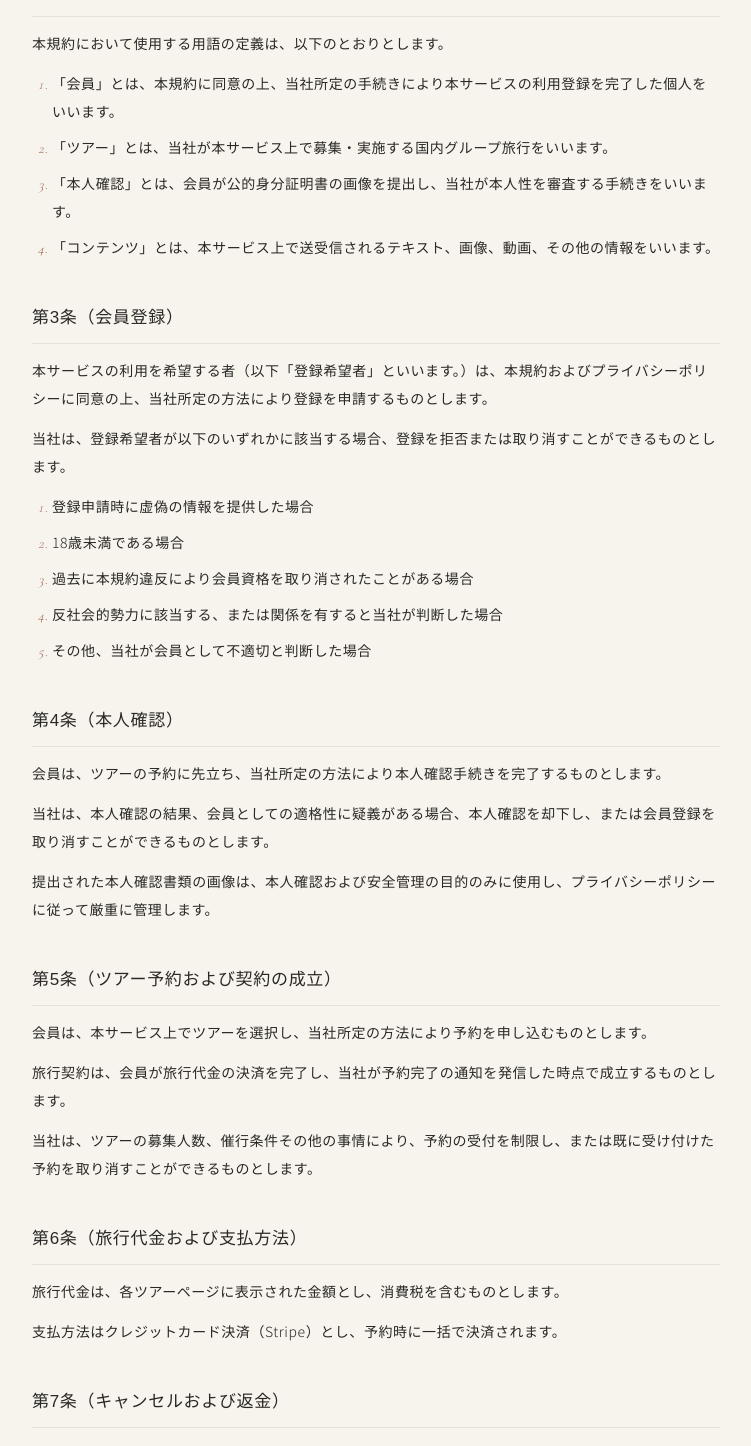
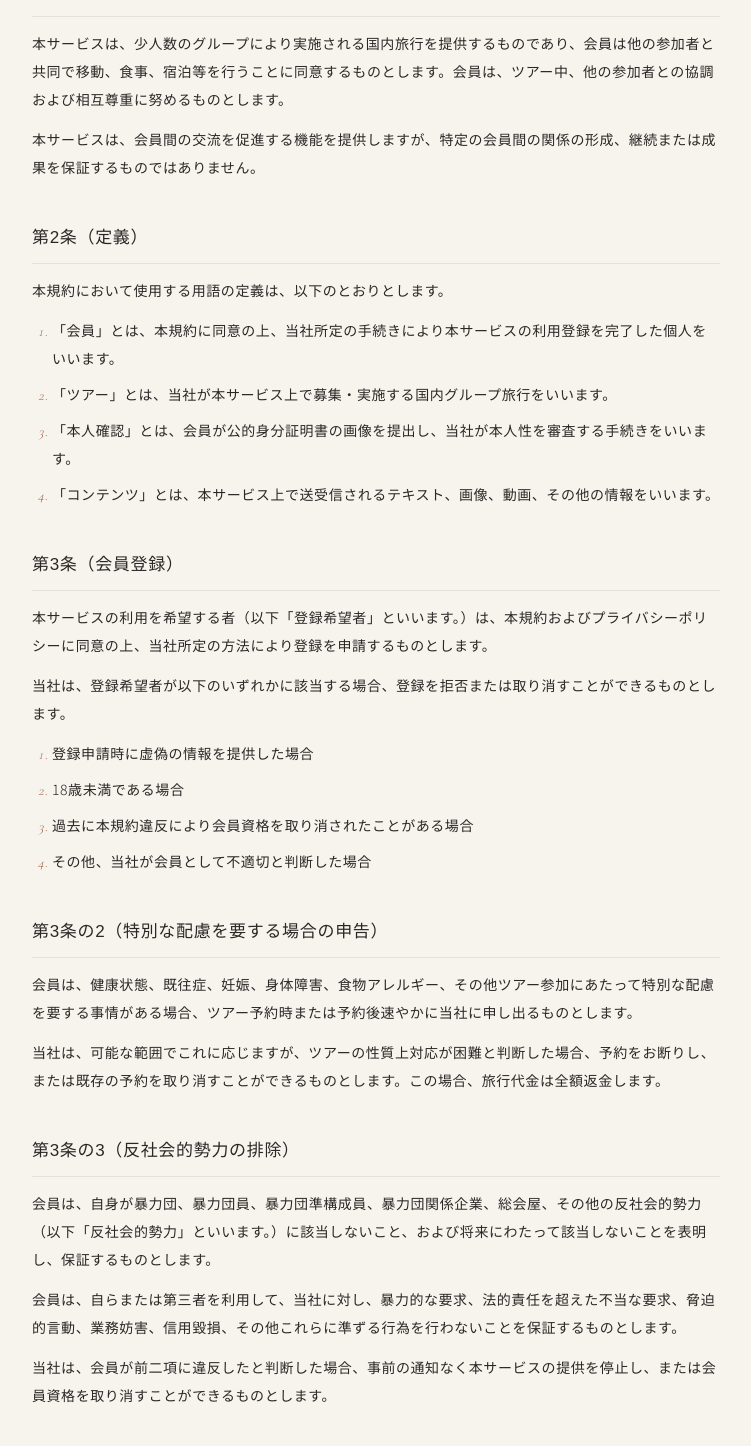
Before and after one commit to kimura-jane/retrip, a Next.js app: page /terms in a window 1280 px wide. Shown: the part 806-2252 px from the top of the page, without its empty margins (264-1015 px from the left). Built offline with nearby package versions, Linux system fonts and the light colour scheme; no server answers.

Commit message:
feat: 利用規約に旅行・交流リスク対応条項を追加

```diff
--- a/src/app/(main)/terms/page.tsx
+++ b/src/app/(main)/terms/page.tsx
@@ -43,6 +43,16 @@ export default function TermsPage() {
             </p>
           </Article>
 
+          {/* 第1条の2 */}
+          <Article title="第1条の2（本サービスの性質）">
+            <p>
+              本サービスは、少人数のグループにより実施される国内旅行を提供するものであり、会員は他の参加者と共同で移動、食事、宿泊等を行うことに同意するものとします。会員は、ツアー中、他の参加者との協調および相互尊重に努めるものとします。
+            </p>
+            <p>
+              本サービスは、会員間の交流を促進する機能を提供しますが、特定の会員間の関係の形成、継続または成果を保証するものではありません。
+            </p>
+          </Article>
+
           {/* 第2条 */}
           <Article title="第2条（定義）">
             <p>本規約において使用する用語の定義は、以下のとおりとします。</p>
@@ -69,10 +79,32 @@ export default function TermsPage() {
                 "登録申請時に虚偽の情報を提供した場合",
                 "18歳未満である場合",
                 "過去に本規約違反により会員資格を取り消されたことがある場合",
-                "反社会的勢力に該当する、または関係を有すると当社が判断した場合",
                 "その他、当社が会員として不適切と判断した場合",
               ]}
             />
+          </Article>
+
+          {/* 第3条の2 */}
+          <Article title="第3条の2（特別な配慮を要する場合の申告）">
+            <p>
+              会員は、健康状態、既往症、妊娠、身体障害、食物アレルギー、その他ツアー参加にあたって特別な配慮を要する事情がある場合、ツアー予約時または予約後速やかに当社に申し出るものとします。
+            </p>
+            <p>
+              当社は、可能な範囲でこれに応じますが、ツアーの性質上対応が困難と判断した場合、予約をお断りし、または既存の予約を取り消すことができるものとします。この場合、旅行代金は全額返金します。
+            </p>
+          </Article>
+
+          {/* 第3条の3 */}
+          <Article title="第3条の3（反社会的勢力の排除）">
+            <p>
+              会員は、自身が暴力団、暴力団員、暴力団準構成員、暴力団関係企業、総会屋、その他の反社会的勢力（以下「反社会的勢力」といいます。）に該当しないこと、および将来にわたって該当しないことを表明し、保証するものとします。
+            </p>
+            <p>
+              会員は、自らまたは第三者を利用して、当社に対し、暴力的な要求、法的責任を超えた不当な要求、脅迫的言動、業務妨害、信用毀損、その他これらに準ずる行為を行わないことを保証するものとします。
+            </p>
+            <p>
+              当社は、会員が前二項に違反したと判断した場合、事前の通知なく本サービスの提供を停止し、または会員資格を取り消すことができるものとします。
+            </p>
           </Article>
 
           {/* 第4条 */}
@@ -85,6 +117,9 @@ export default function TermsPage() {
             </p>
             <p>
               提出された本人確認書類の画像は、本人確認および安全管理の目的のみに使用し、プライバシーポリシーに従って厳重に管理します。
+            </p>
+            <p>
+              当社は、本人確認書類の記載に基づき、会員が18歳以上であることを確認します。18歳未満であることが判明した場合、当社は会員登録を取り消し、既存の予約についても取り消すものとします。
             </p>
           </Article>
 
@@ -136,10 +171,23 @@ export default function TermsPage() {
             </p>
           </Article>
 
+          {/* 第7条の2 */}
+          <Article title="第7条の2（集合時間および無連絡不参加）">
+            <p>
+              会員は、当社が指定する集合時間および集合場所に、定刻までに集合するものとします。定刻を過ぎても集合されない場合、当社は当該会員を無連絡不参加として取り扱い、他の参加者への影響を最小限にするためツアーを予定どおり出発することがあります。
+            </p>
+            <p>
+              この場合、当該会員に対する追加の運送手配は行わず、旅行代金の返金も行いません。
+            </p>
+          </Article>
+
           {/* 第8条 */}
           <Article title="第8条（当社によるツアー中止・変更）">
             <p>
               当社は、天候、災害、交通機関の運休、最少催行人員に満たないこと、その他やむを得ない事由が生じた場合、ツアーの中止または内容の変更を行うことがあります。
+            </p>
+            <p>
+              ツアーの最少催行人員に関する判断は、原則としてツアー出発日の3日前の日本時間午前0時（すなわちツアー出発日の4日前の終了時点）を基準として行い、当該時点で最少催行人員に達していない場合、当社はツアーを中止し、旅行代金の全額を返金します。中止の通知は、判断後速やかに登録メールアドレスおよび本サービス上のチャット等を通じて行います。
             </p>
             <p>
               当社の都合によりツアーを中止した場合、旅行代金の全額を返金します。ただし、返金以外の損害（旅行のために準備した費用、機会損失等）については、当社の故意または重過失による場合を除き、責任を負わないものとします。
@@ -155,6 +203,7 @@ export default function TermsPage() {
                 "犯罪行為に関連する行為",
                 "他の会員、当社、または第三者の権利、名誉、プライバシーを侵害する行為",
                 "他の会員に対する誹謗中傷、嫌がらせ、差別、性的言動、しつこい連絡等の迷惑行為",
+                "他の会員に対して、本サービス外での連絡先の交換を要求し、または誘導する行為",
                 "本人確認書類の偽造、他人へのなりすまし、複数アカウントの作成",
                 "本サービスのチャット機能を利用した勧誘、宗教活動、政治活動、営業活動",
                 "本サービスの運営を妨害する行為、不正アクセス、リバースエンジニアリング",
@@ -170,6 +219,16 @@ export default function TermsPage() {
             </p>
             <p>
               前項による措置により会員に生じた損害について、当社は責任を負わないものとします。
+            </p>
+          </Article>
+
+          {/* 第10条の2 */}
+          <Article title="第10条の2（コンテンツに関する通報および削除申立て）">
+            <p>
+              会員は、本サービス上に他の会員が投稿したコンテンツについて、法令違反、権利侵害、その他本規約に違反する内容であると認めるときは、本サービス上のお問い合わせフォームまたは指定の通報窓口を通じて当社に通報することができます。
+            </p>
+            <p>
+              当社は、通報を受けた場合、当社の裁量により、当該コンテンツの削除、投稿者への注意喚起、または第10条に基づく措置を講じることができるものとします。ただし、当社は通報された内容の真偽および違法性について、司法判断に代わる判断を行う義務を負うものではありません。
             </p>
           </Article>
 
@@ -194,12 +253,34 @@ export default function TermsPage() {
             <p>
               当社の債務不履行または不法行為に基づく損害賠償責任は、当社の故意または重過失による場合を除き、当該会員が過去12ヶ月間に当社に支払った金額を上限とします。
             </p>
+            <p>
+              会員の手荷物、貴重品、その他の携行品の管理は、会員自身の責任において行うものとします。バス車内、宿泊施設、集合場所その他ツアー中に発生した盗難、紛失、置き忘れ、破損等について、当社および当社が手配する運送・宿泊機関等は、当社の故意または重過失による場合を除き、一切責任を負いません。
+            </p>
+          </Article>
+
+          {/* 第12条の2 */}
+          <Article title="第12条の2（会員間のトラブルに関する免責）">
+            <p>
+              本サービスは、少人数のグループ旅行を通じて会員相互の交流を促進することを目的とし、旅行の前後および期間中にチャット機能を通じて他の会員と交流する機会を提供します。本規約第9条においては、他の会員に対する本サービス外での連絡先の交換を要求または誘導する行為を禁止しています。
+            </p>
+            <p>
+              もっとも、本サービスの利用を通じて会員が他の会員と個別に接触し、または本サービス外でやり取りを行うことに起因して生じた一切のトラブル（金銭トラブル、交際関係のトラブル、SNS上での紛争、ストーカー行為、名誉毀損、プライバシー侵害等を含みますが、これらに限りません。）について、当社は一切の責任を負わないものとします。
+            </p>
+            <p>
+              会員は、他の会員との交流にあたり、自己の責任と判断において行動するものとし、身の安全および個人情報の管理には十分な注意を払うものとします。
+            </p>
+            <p>
+              会員は、他の会員から迷惑行為を受けた場合、本サービス上のお問い合わせフォームを通じて報告することができます。当社は報告を受けた場合、必要と認めるときは第10条に基づく措置を講じますが、報告された行為の当否について司法判断に代わる判断を行うものではありません。
+            </p>
           </Article>
 
           {/* 第13条 */}
           <Article title="第13条（本サービスの変更・中断・終了）">
             <p>
               当社は、事前の通知なく、本サービスの内容を変更し、または本サービスの提供を中断もしくは終了することができるものとします。
+            </p>
+            <p>
+              前項に基づき本サービスを終了する場合、当該終了時点で成立している旅行契約については、当社は旅行代金の全額を返金するものとし、それ以外の損害（旅行のために準備した費用、機会損失等）については、当社の故意または重過失による場合を除き、責任を負わないものとします。
             </p>
           </Article>
 
```
